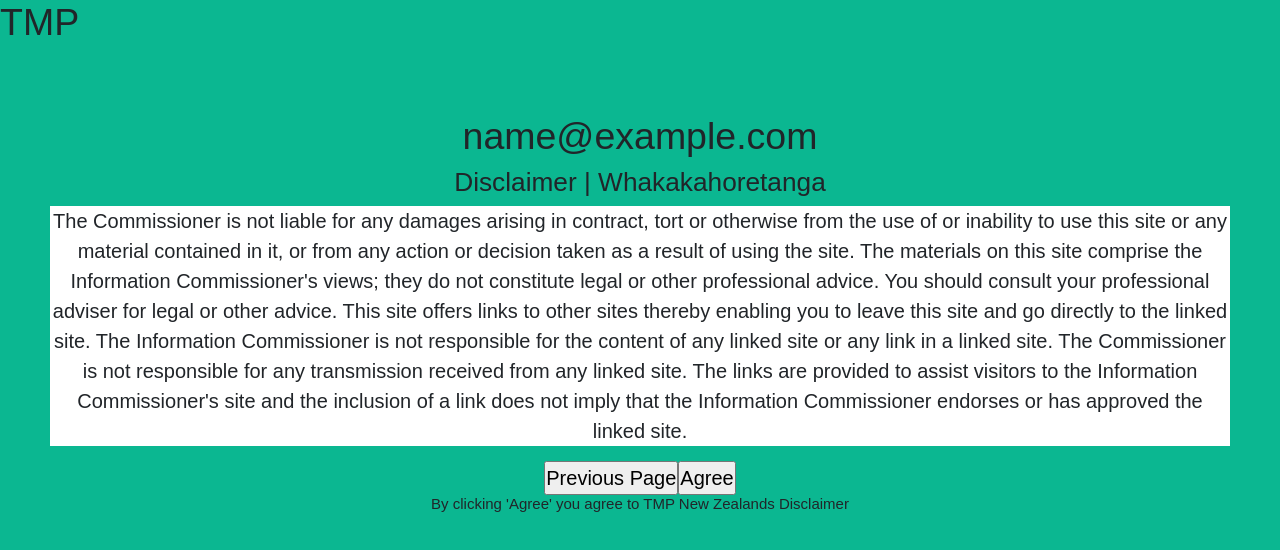
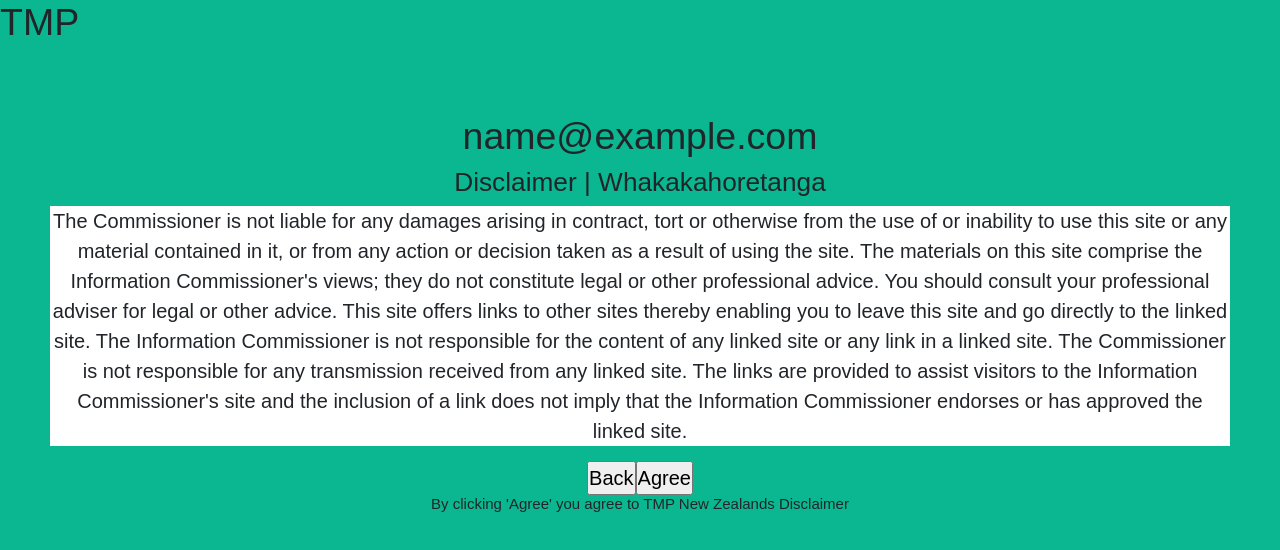
Before and after one commit to ChillySandwich/trafficmanagementproject, a React (Create React App) app in the folder frontend/: page / in a window 1280 px wide. Both pictures are taken after typing "name@example.com", "Sample123" into the empty fields and a click on the button "Submit". Shown: the top 550 px of the page. Built offline with nearby package versions, Linux system fonts and the light colour scheme; what google-maps-react would draw is missing.

Commit message:
A precautionary push

```diff
--- a/frontend/src/Components/Disclaimer/disclaimer.component.js
+++ b/frontend/src/Components/Disclaimer/disclaimer.component.js
@@ -25,7 +25,7 @@
 The materials on this site comprise the Information Commissioner's views; they do not constitute legal or other professional advice. You should consult your professional adviser for legal or other advice.
 
 This site offers links to other sites thereby enabling you to leave this site and go directly to the linked site. The Information Commissioner is not responsible for the content of any linked site or any link in a linked site. The Commissioner is not responsible for any transmission received from any linked site. The links are provided to assist visitors to the Information Commissioner's site and the inclusion of a link does not imply that the Information Commissioner endorses or has approved the linked site.</p>
-<input type='button' value="Previous Page" onClick={this.back}/>
+<input type='button' value="Back" onClick={this.back}/>
 <input type='button' value="Agree" onClick={this.continue}/>
 
 <h6>By clicking 'Agree' you agree to TMP New Zealands Disclaimer</h6>
--- a/frontend/src/Components/FileUploadFinal/Imageloader.js
+++ b/frontend/src/Components/FileUploadFinal/Imageloader.js
@@ -58,7 +58,7 @@
                     <button onClick={() => setImgPreview(null)}>Remove image</button>
                 )}
             </div>
-            <input type='button' value="Previous Page" onClick={back} />
+            <input type='button' value="Back" onClick={back} />
             <input type='button' value="Continue" onClick={continuee} />
         </div>
     );
--- a/frontend/src/Components/HazardAllocation/Layout.js
+++ b/frontend/src/Components/HazardAllocation/Layout.js
@@ -7,13 +7,30 @@
 
 
 export default class Layout extends React.Component{
+    //'Continue' event handler, calls the nextStep method from MultiStepHandler to go forward a page
+  continue = e => {
+    e.preventDefault();
+    this.props.nextStep();
+}
+//'back' event handler, calls the prevStep method from MultiStepHandler to go back a page
+  back = e => {
+    e.preventDefault();
+    this.props.prevStep();
+  }
+  handleChange = input => e => {
+    this.setState({[input]: e.target.value})
+}
     render(){
+        const { values, handleChange } = this.props;
         return(
 
             <Grid container spacing={3}>
                 <Grid item xs={6}>
                     <SideContainer>
                     <Hazards />
+                    <input type='button' value="Back" onClick={this.back}/>
+                    <input type='button' value="Continue" onClick={this.continue}/>
+
                     </SideContainer>
                 </Grid>
                 <Grid item xs={6}>
--- a/frontend/src/Components/HazardSelect/HazardPage.js
+++ b/frontend/src/Components/HazardSelect/HazardPage.js
@@ -106,9 +106,10 @@
 
     </div>
 
-    <input type='button' value="submit" onClick={continuee}/>
-    <input type='button' value="previous page" onClick={back}/>
-    <input type='button' value="Selected Hazards" onClick={() => props.showHaz(selHaz)}/>
+
+    <input type='button' value="Back" onClick={back}/>
+    <input type='button' value="Continue" onClick={continuee}/>
+    {/* <input type='button' value="Selected Hazards" onClick={() => props.showHaz(selHaz)}/> */}
     </div>
   );
 }
--- a/frontend/src/Components/SiteMapUpload/upload.component.js
+++ b/frontend/src/Components/SiteMapUpload/upload.component.js
@@ -28,8 +28,9 @@
       <div>
         <input type="file" onChange={this.handleChange}/>
         <img src={this.state.file}/>
-        <input type='button' value="submit" onClick={this.continue}/>
-        <input type='button' value="previous page" onClick={this.back}/>
+        <input type='button' value="Back" onClick={this.back}/>
+        <input type='button' value="Submit" onClick={this.continue}/>
+
       </div>
     );
   }
--- a/frontend/src/Components/SiteSelection/SiteSelection.js
+++ b/frontend/src/Components/SiteSelection/SiteSelection.js
@@ -109,8 +109,8 @@
       />
       </div>
         </Grid>
-        <input type='button' value="submit" onClick={this.continue}/>
-        <input type='button' value="previous page" onClick={this.back}/>
+        <input type='button' value="Back" onClick={this.back}/>
+        <input type='button' value="Submit" onClick={this.continue}/>
       </Grid>
       </div>
        );
```
Also changed, not shown: 1 other file (tests, documents, lock files or other folders).
